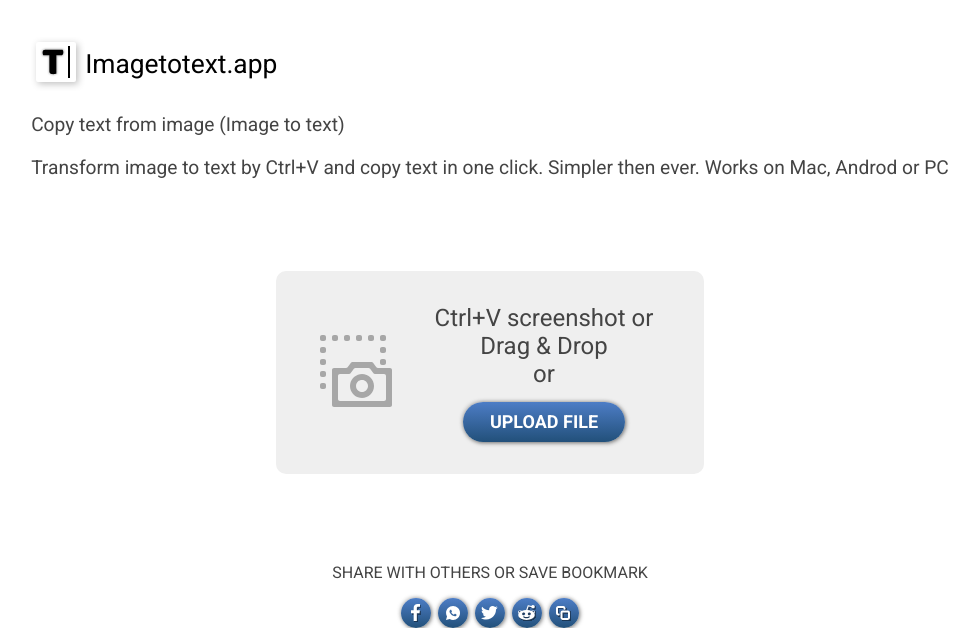
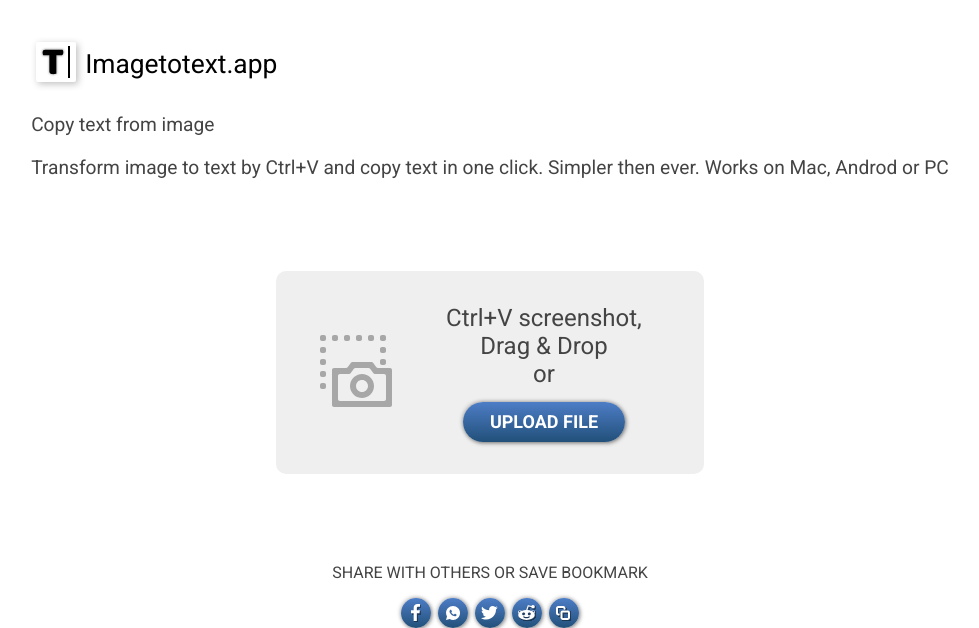
Before and after one commit to devforth/imagetotext.app, a FastAPI app: page / in a window 1280 px wide. Shown: the top 628 px of the page, without its empty margins (150-1129 px from the left). Run offline with FastAPI, Linux system fonts and the light colour scheme.

Commit message:
change words

```diff
--- a/templates/home.html
+++ b/templates/home.html
@@ -332,7 +332,7 @@
                         <img loading="lazy" src="/static/logo.svg" alt="site logo" />
                         <h1>Imagetotext.app</h1>
                     </a>
-                    <h2 class="subtitle">Copy text from image (Image to text)</h2>
+                    <h2 class="subtitle">Copy text from image</h2>
                     <p class="subtitle">
                         Transform image to text by Ctrl+V and copy text in one click.
                         Simpler then ever. Works on Mac, Androd or PC
@@ -344,7 +344,7 @@
                         <img src="/static/upload.svg" alt="icon for upload image" />
                     </div>
                     <div class="upload-description">
-                        <div class="upload-title">Ctrl+V screenshot or Drag & Drop<br />or</div>
+                        <div class="upload-title">Ctrl+V screenshot, Drag & Drop<br />or</div>
                         <div class="upload-subtitle"><button class="btn" onclick="onUploadClick()">UPLOAD FILE</button></div>
                     </div>
                 </div>
```
